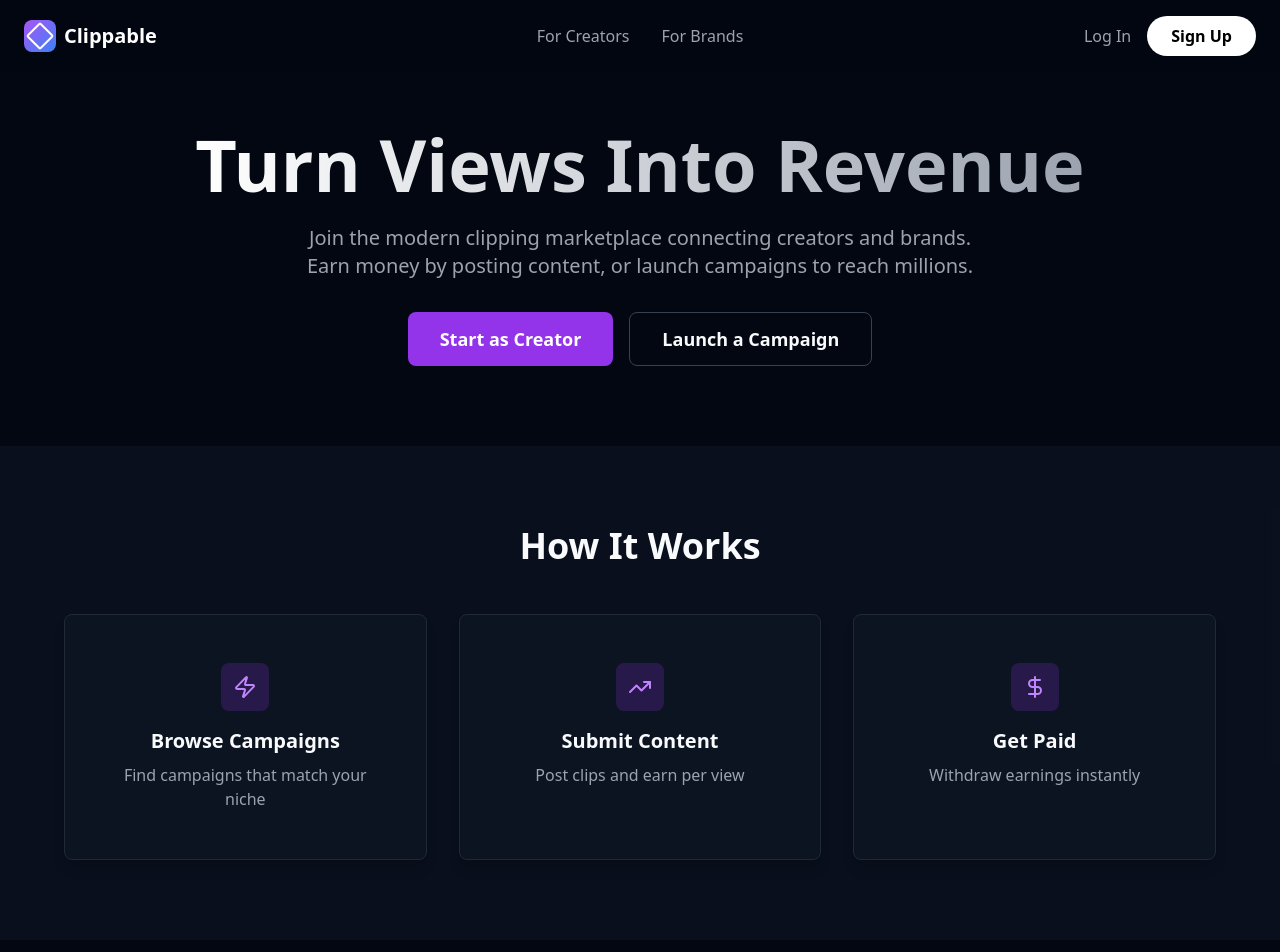
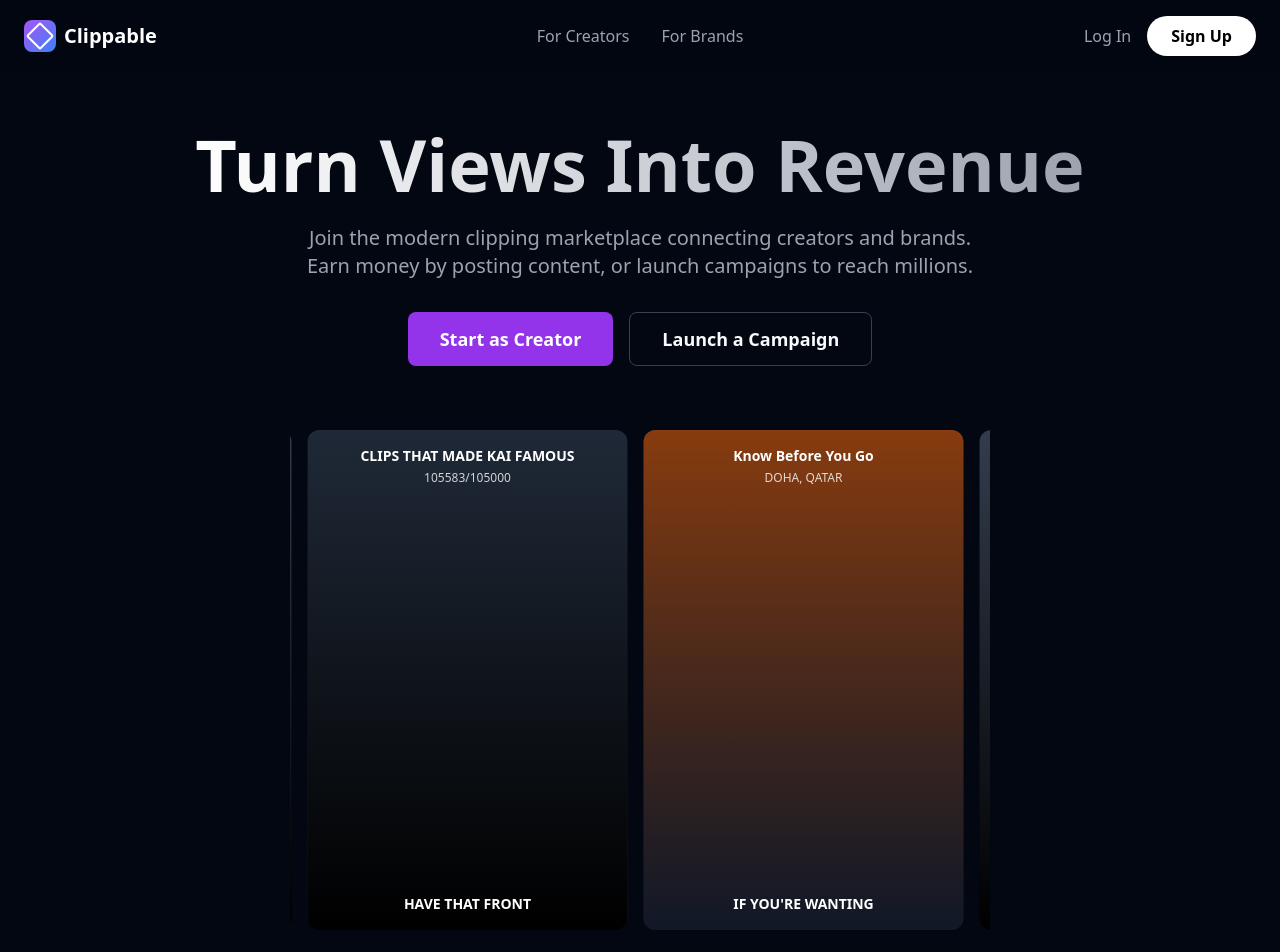
Before and after one commit to Clips-coder/clips, a Next.js app: page / in a window 1280 px wide. Shown: the top 952 px of the page. Built offline with nearby package versions, Linux system fonts and the light colour scheme.

Commit message:
Add video slider below CTA buttons: small width, 2 visible videos, scroll right to left
Co-authored-by: Cursor <cursoragent@cursor.com>

```diff
--- a/app/globals.css
+++ b/app/globals.css
@@ -19,3 +19,22 @@ body {
   color: hsl(var(--foreground));
   font-family: system-ui, -apple-system, sans-serif;
 }
+
+@keyframes scroll-right {
+  0% {
+    transform: translateX(0);
+  }
+  100% {
+    transform: translateX(-50%);
+  }
+}
+
+.animate-scroll-right {
+  animation: scroll-right 25s linear infinite;
+  display: flex;
+  width: fit-content;
+}
+
+.animate-scroll-right:hover {
+  animation-play-state: paused;
+}
--- a/app/page.tsx
+++ b/app/page.tsx
@@ -41,9 +41,97 @@ export default function LandingPage() {
           <p className="text-xl text-gray-400 mb-8 max-w-2xl mx-auto">
             Join the modern clipping marketplace connecting creators and brands. Earn money by posting content, or launch campaigns to reach millions.
           </p>
-          <div className="flex gap-4 justify-center">
+          <div className="flex gap-4 justify-center mb-16">
             <Button size="lg">Start as Creator</Button>
             <Button variant="outline" size="lg">Launch a Campaign</Button>
+          </div>
+
+          {/* Video Slider */}
+          <div className="w-full flex justify-center mt-12">
+            <div className="w-[700px] overflow-hidden relative">
+              <div className="flex gap-4 animate-scroll-right">
+                {/* Video 1 - Partially visible left */}
+                <div className="min-w-[320px] h-[500px] bg-gradient-to-b from-gray-800 to-black rounded-xl overflow-hidden flex-shrink-0 relative">
+                  <div className="absolute inset-0 bg-gradient-to-b from-gray-700/80 to-black/80"></div>
+                  <div className="absolute top-4 left-4 right-4">
+                    <div className="text-white font-bold text-sm">Stranger Things</div>
+                    <div className="text-white/80 text-xs mt-1">Volume 2</div>
+                  </div>
+                </div>
+
+                {/* Video 2 - Fully visible */}
+                <div className="min-w-[320px] h-[500px] bg-gray-900 rounded-xl overflow-hidden flex-shrink-0 relative">
+                  <div className="absolute inset-0 bg-gradient-to-b from-gray-800 to-black"></div>
+                  <div className="absolute top-4 left-4 right-4">
+                    <div className="text-white font-bold text-sm">CLIPS THAT MADE KAI FAMOUS</div>
+                    <div className="text-white/80 text-xs mt-1">105583/105000</div>
+                  </div>
+                  <div className="absolute bottom-4 left-4 right-4">
+                    <div className="text-white font-semibold text-sm">HAVE THAT FRONT</div>
+                  </div>
+                </div>
+
+                {/* Video 3 - Fully visible */}
+                <div className="min-w-[320px] h-[500px] bg-gradient-to-b from-amber-900 to-gray-900 rounded-xl overflow-hidden flex-shrink-0 relative">
+                  <div className="absolute inset-0 bg-gradient-to-b from-amber-800/60 to-gray-900/80"></div>
+                  <div className="absolute top-4 left-4 right-4">
+                    <div className="text-white font-bold text-sm">Know Before You Go</div>
+                    <div className="text-white/80 text-xs mt-1">DOHA, QATAR</div>
+                  </div>
+                  <div className="absolute bottom-4 left-4 right-4">
+                    <div className="text-white font-semibold text-sm">IF YOU'RE WANTING</div>
+                  </div>
+                </div>
+
+                {/* Video 4 - Partially visible right */}
+                <div className="min-w-[320px] h-[500px] bg-gradient-to-b from-gray-800 to-black rounded-xl overflow-hidden flex-shrink-0 relative">
+                  <div className="absolute inset-0 bg-gradient-to-b from-gray-700/80 to-black/80"></div>
+                  <div className="absolute top-4 left-4 right-4">
+                    <div className="text-white font-bold text-sm">This might be</div>
+                    <div className="text-white/80 text-xs mt-1">the best season</div>
+                  </div>
+                </div>
+
+                {/* Duplicate set for seamless scroll */}
+                <div className="min-w-[320px] h-[500px] bg-gradient-to-b from-gray-800 to-black rounded-xl overflow-hidden flex-shrink-0 relative">
+                  <div className="absolute inset-0 bg-gradient-to-b from-gray-700/80 to-black/80"></div>
+                  <div className="absolute top-4 left-4 right-4">
+                    <div className="text-white font-bold text-sm">Stranger Things</div>
+                    <div className="text-white/80 text-xs mt-1">Volume 2</div>
+                  </div>
+                </div>
+
+                <div className="min-w-[320px] h-[500px] bg-gray-900 rounded-xl overflow-hidden flex-shrink-0 relative">
+                  <div className="absolute inset-0 bg-gradient-to-b from-gray-800 to-black"></div>
+                  <div className="absolute top-4 left-4 right-4">
+                    <div className="text-white font-bold text-sm">CLIPS THAT MADE KAI FAMOUS</div>
+                    <div className="text-white/80 text-xs mt-1">105583/105000</div>
+                  </div>
+                  <div className="absolute bottom-4 left-4 right-4">
+                    <div className="text-white font-semibold text-sm">HAVE THAT FRONT</div>
+                  </div>
+                </div>
+
+                <div className="min-w-[320px] h-[500px] bg-gradient-to-b from-amber-900 to-gray-900 rounded-xl overflow-hidden flex-shrink-0 relative">
+                  <div className="absolute inset-0 bg-gradient-to-b from-amber-800/60 to-gray-900/80"></div>
+                  <div className="absolute top-4 left-4 right-4">
+                    <div className="text-white font-bold text-sm">Know Before You Go</div>
+                    <div className="text-white/80 text-xs mt-1">DOHA, QATAR</div>
+                  </div>
+                  <div className="absolute bottom-4 left-4 right-4">
+                    <div className="text-white font-semibold text-sm">IF YOU'RE WANTING</div>
+                  </div>
+                </div>
+
+                <div className="min-w-[320px] h-[500px] bg-gradient-to-b from-gray-800 to-black rounded-xl overflow-hidden flex-shrink-0 relative">
+                  <div className="absolute inset-0 bg-gradient-to-b from-gray-700/80 to-black/80"></div>
+                  <div className="absolute top-4 left-4 right-4">
+                    <div className="text-white font-bold text-sm">This might be</div>
+                    <div className="text-white/80 text-xs mt-1">the best season</div>
+                  </div>
+                </div>
+              </div>
+            </div>
           </div>
         </div>
       </section>
```
Also changed, not shown: tsconfig.json (+25 -5 lines).
